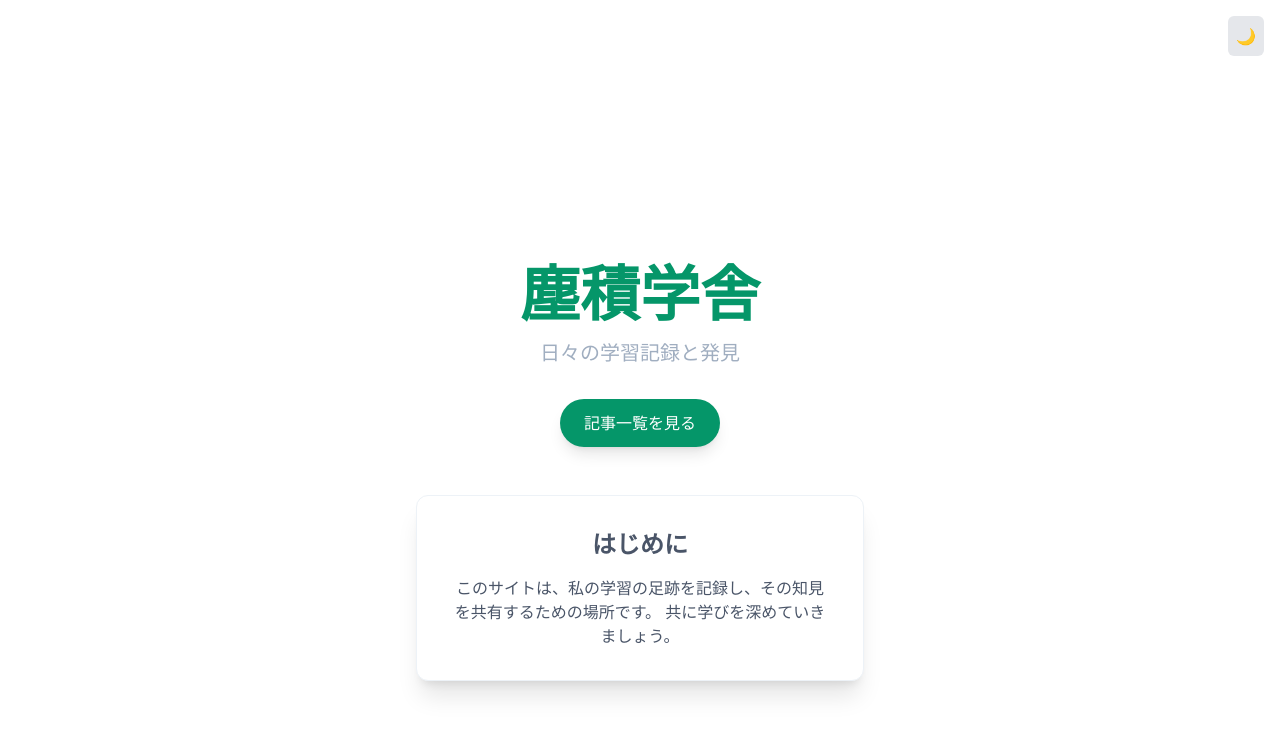
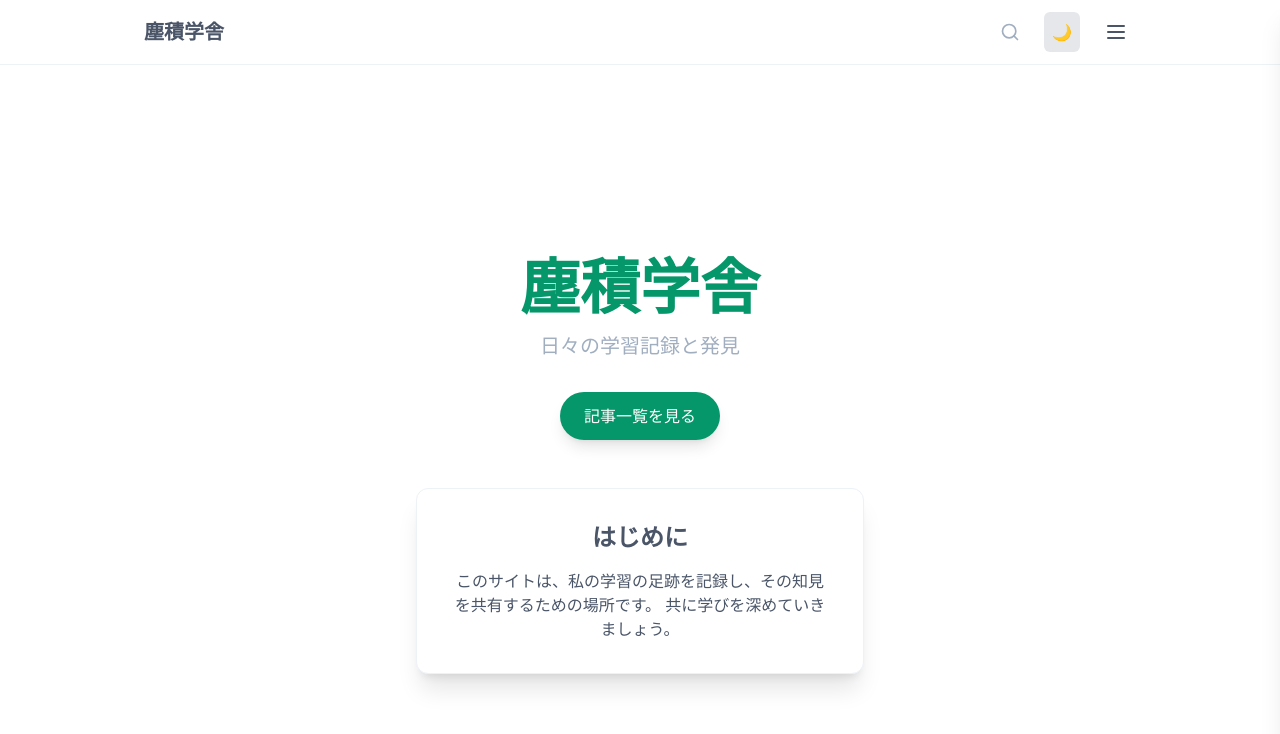
Before and after one commit to Elmo2358/ChiriTsumuGakusha, a Next.js app: page / in a window 1280 px wide. Shown: the top 734 px of the page. Built offline with nearby package versions, Linux system fonts and the light colour scheme.

Commit message:
feat: add Header and Sidebar components, integrate lucide-react icons, and update layout with ThemeProvider

```diff
--- a/package.json
+++ b/package.json
@@ -9,6 +9,7 @@
     "lint": "next lint"
   },
   "dependencies": {
+    "lucide-react": "^0.525.0",
     "next": "^14.2.30",
     "next-themes": "^0.4.6",
     "react": "^18",
--- a/src/app/layout.tsx
+++ b/src/app/layout.tsx
@@ -3,8 +3,8 @@
 import type { Metadata } from "next";
 import { Inter } from "next/font/google";
 import "./globals.css";
-// 【変更点 1】作成したThemeProviderをインポートします
 import { ThemeProvider } from "@/components/ThemeProvider";
+import { Header } from "@/components/Header";
 
 const inter = Inter({
   subsets: ["latin"],
@@ -22,8 +22,6 @@ export default function RootLayout({
   children: React.ReactNode;
 }>) {
   return (
-    // 【変更点 2】手動で設定していた className="light" を削除し、
-    // next-themesが必要とする `suppressHydrationWarning` を追加します
     <html lang="ja" suppressHydrationWarning>
       <body
         // ここのクラス指定は変更不要です
@@ -31,17 +29,14 @@ export default function RootLayout({
                    bg-white text-gray-800 dark:bg-gray-800 dark:text-gray-100
                    transition-colors duration-300`}
       >
-        {/*
-          【変更点 3】bodyタグ直下で、childrenをThemeProviderで囲みます。
-          これにより、サイト全体でテーマ機能が有効になります。
-        */}
         <ThemeProvider
           attribute="class"
           defaultTheme="system"
           enableSystem
           disableTransitionOnChange
         >
-          {children}
+          <Header />
+          <main>{children}</main>{/* childrenをmainタグで囲むと、より構造的になります */}
         </ThemeProvider>
       </body>
     </html>
--- a/src/app/page.tsx
+++ b/src/app/page.tsx
@@ -1,15 +1,10 @@
 // src/app/page.tsx
-import { ThemeToggleButton } from "@/components/ThemeToggleButton";
 
 export default function Home() {
   return (
     // ライトモードの背景色とダークモードの背景色をbodyではなく、一番外側のdivに適用するのが一般的です
     <div className="bg-light-background text-light-text-primary dark:bg-dark-background dark:text-dark-text-primary min-h-screen">
 
-      {/* 変更点2: ボタンを配置 */}
-      <div className="p-4 flex justify-end">
-        <ThemeToggleButton />
-      </div>
     <main className="flex min-h-screen flex-col items-center justify-center p-8">
 
       {/* ブログタイトル */}
--- /dev/null
+++ b/src/components/Header.tsx
@@ -0,0 +1,47 @@
+// src/components/Header.tsx
+
+"use client";
+
+import Link from "next/link";
+import { useState } from "react";
+import { Menu, Search} from "lucide-react";
+import { ThemeToggleButton } from "./ThemeToggleButton";
+import { Sidebar } from "./Sidebar";
+
+export function Header() {
+    const [isSidebarOpen, setIsSidebarOpen] = useState(false);
+
+return (
+    // <></> (Fragment)で囲む
+    <>
+      <header className="sticky top-0 z-50 w-full border-b border-light-border bg-light-background/95 backdrop-blur dark:border-dark-border dark:bg-dark-background/75">
+        {/* ... (中身は変更なし) ... */}
+        <div className="container mx-auto flex h-16 max-w-screen-lg items-center justify-between px-4">
+          <Link href="/" className="flex items-center space-x-2">
+            <span className="text-xl font-bold text-light-text-primary dark:text-dark-text-primary">
+              塵積学舎
+            </span>
+          </Link>
+          <div className="flex items-center space-x-2 sm:space-x-4">
+            <button className="p-2 rounded-full hover:bg-gray-200 dark:hover:bg-gray-700">
+              <Search className="h-5 w-5 text-light-text-secondary dark:text-dark-text-secondary" />
+            </button>
+            <ThemeToggleButton />
+            <button
+              onClick={() => setIsSidebarOpen(true)}
+              className="p-2 rounded-full hover:bg-gray-200 dark:hover:bg-gray-700"
+            >
+              <Menu className="h-6 w-6 text-light-text-primary dark:text-dark-text-primary" />
+            </button>
+          </div>
+        </div>
+      </header>
+
+      {/* Sidebarコンポーネントを呼び出し、状態と関数を渡す */}
+      <Sidebar
+        isOpen={isSidebarOpen}
+        onClose={() => setIsSidebarOpen(false)}
+      />
+    </>
+  );
+}
--- /dev/null
+++ b/src/components/Sidebar.tsx
@@ -0,0 +1,59 @@
+// src/components/Sidebar.tsx
+
+"use client";
+
+import Link from "next/link";
+import { X, Code, Mic, Rss, Github, Twitter } from 'lucide-react'; // アイコンをインポート
+
+// サイドバーコンポーネントのProps（プロパティ）の型を定義
+type SidebarProps = {
+  isOpen: boolean;
+  onClose: () => void;
+};
+
+export function Sidebar({ isOpen, onClose }: SidebarProps) {
+  return (
+    <>
+      {/* --- オーバーレイ --- */}
+      {/* サイドバーが開いている時のみ表示され、クリックすると閉じる */}
+      <div
+        className={`fixed inset-0 z-40 bg-black/50 backdrop-blur-sm transition-opacity duration-300
+                    ${isOpen ? "opacity-100" : "opacity-0 pointer-events-none"}`}
+        onClick={onClose}
+      />
+
+      {/* --- サイドバー本体 --- */}
+      <aside
+        className={`fixed top-0 right-0 z-50 h-full w-72 bg-white p-6 shadow-xl transition-transform duration-300 ease-in-out dark:bg-dark-bg
+                    ${isOpen ? "translate-x-0" : "translate-x-full"}`}
+      >
+        {/* ヘッダー部分 */}
+        <div className="flex items-center justify-between pb-4 border-b border-light-border dark:border-dark-border">
+          <h2 className="text-lg font-semibold">メニュー</h2>
+          <button
+            onClick={onClose}
+            className="p-2 rounded-full hover:bg-gray-200 dark:hover:bg-gray-700"
+          >
+            <X className="h-6 w-6" />
+          </button>
+        </div>
+
+        {/* ナビゲーションリンク */}
+        <nav className="mt-6">
+          <ul className="space-y-2">
+            <li><Link href="/about" className="flex items-center space-x-3 p-2 rounded-md hover:bg-gray-100 dark:hover:bg-gray-800" onClick={onClose}><Rss className="h-5 w-5" /><span>サイトの理念</span></Link></li>
+            <li><Link href="/categories/web-dev" className="flex items-center space-x-3 p-2 rounded-md hover:bg-gray-100 dark:hover:bg-gray-800" onClick={onClose}><Code className="h-5 w-5" /><span>Web開発</span></Link></li>
+            <li><Link href="/categories/atcoder" className="flex items-center space-x-3 p-2 rounded-md hover:bg-gray-100 dark:hover:bg-gray-800" onClick={onClose}><Code className="h-5 w-5" /><span>AtCoder</span></Link></li>
+            <li><Link href="/categories/toeic" className="flex items-center space-x-3 p-2 rounded-md hover:bg-gray-100 dark:hover:bg-gray-800" onClick={onClose}><Mic className="h-5 w-5" /><span>TOEIC</span></Link></li>
+          </ul>
+        </nav>
+
+        {/* フッターのSNSリンク */}
+        <div className="absolute bottom-6 left-6 flex space-x-4">
+            <a href="https://github.com/Elmo2358" target="_blank" rel="noopener noreferrer"><Github className="h-6 w-6 text-light-text-secondary hover:text-light-text-primary dark:text-dark-text-secondary dark:hover:text-dark-text-primary" /></a>
+            {/* <a href="https://twitter.com/your_account" target="_blank" rel="noopener noreferrer"><Twitter className="h-6 w-6 text-light-text-secondary hover:text-light-text-primary dark:text-dark-text-secondary dark:hover:text-dark-text-primary" /></a> */}
+        </div>
+      </aside>
+    </>
+  );
+}
```
Also changed, not shown: 1 other file (tests, documents, lock files or other folders).
